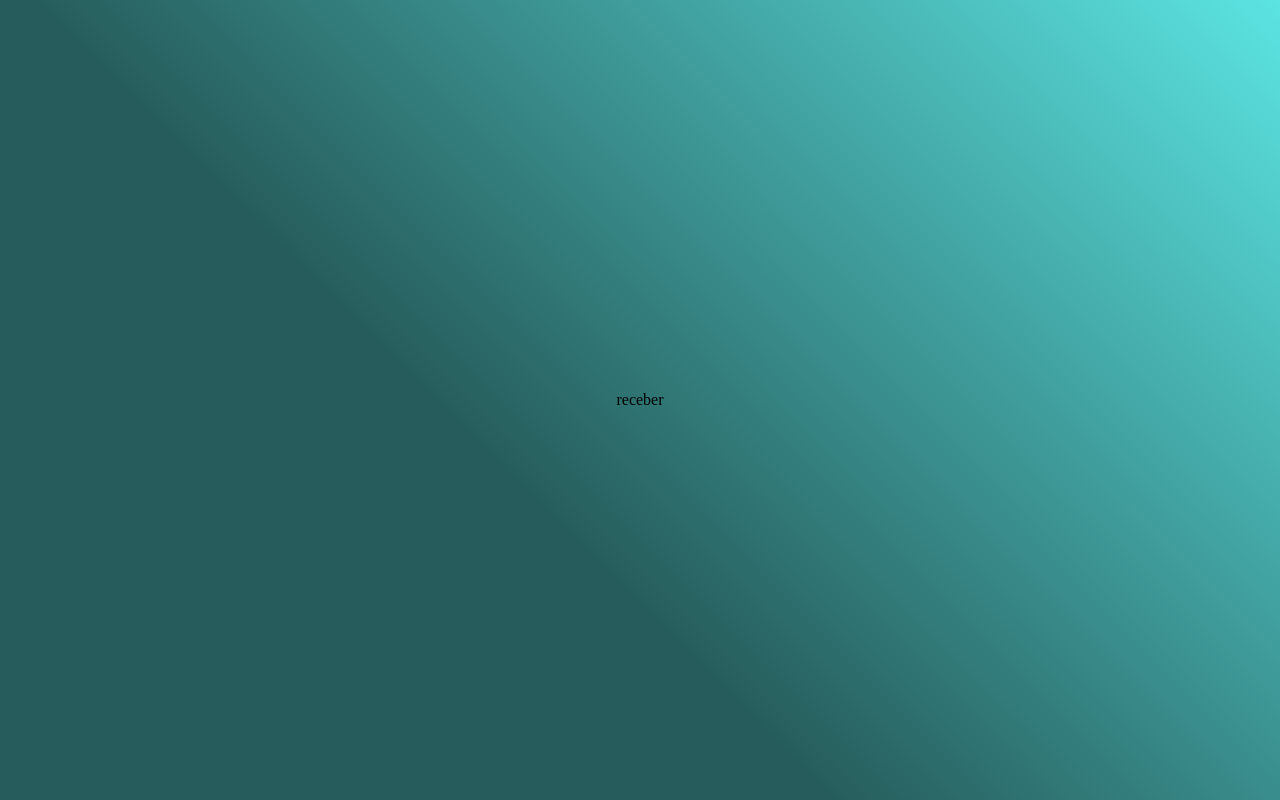
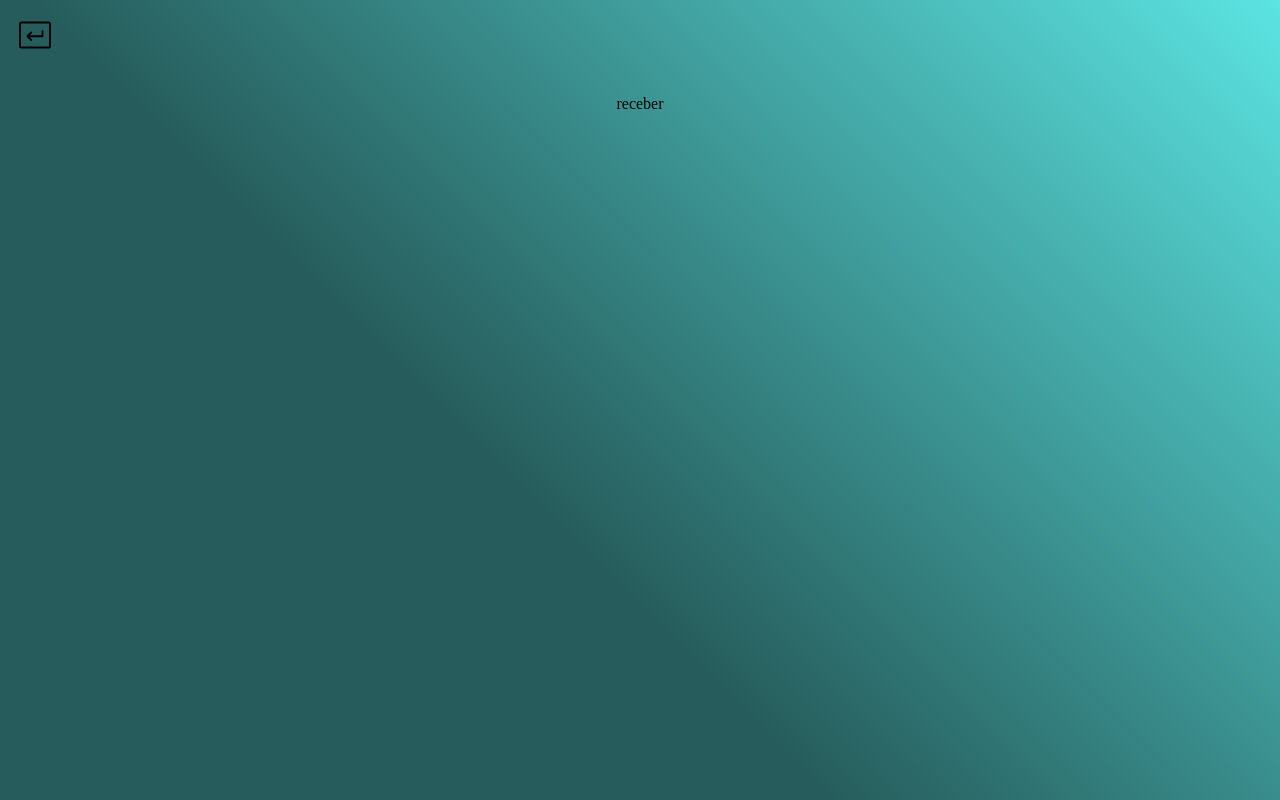
Before and after one commit to MabiuMoura/restaurante, a React (Vite) app: page /recebimentos in a window 1280 px wide. Built offline with nearby package versions, Linux system fonts and the light colour scheme.

Commit message:
create the return page component

```diff
--- a/package.json
+++ b/package.json
@@ -12,6 +12,7 @@
   "dependencies": {
     "react": "^19.1.0",
     "react-dom": "^19.1.0",
+    "react-icons": "^5.5.0",
     "react-router-dom": "^7.5.3",
     "react-toastify": "^11.0.5",
     "styled-components": "^6.1.18"
--- a/src/components/ReturnPage/index.tsx
+++ b/src/components/ReturnPage/index.tsx
@@ -0,0 +1,18 @@
+import { useNavigate } from "react-router-dom";
+import * as S from "./styles";
+import { PiKeyReturnLight } from "react-icons/pi";
+
+
+const ReturnPage: React.FC = () => {
+    const navigate = useNavigate();
+
+    const handleReturnPage = () => {
+        navigate(-1);
+    };
+
+    return(
+        <S.ReturnPageIcon onClick={handleReturnPage} />
+    )
+}
+
+export default ReturnPage
--- a/src/components/ReturnPage/styles.ts
+++ b/src/components/ReturnPage/styles.ts
@@ -0,0 +1,13 @@
+import styled from "styled-components";
+import { PiKeyReturnLight } from "react-icons/pi";
+
+export const ReturnPageIcon = styled(PiKeyReturnLight)`
+    width:40px;
+    height:40px;
+    transition: all 0.3s ease-in-out;
+    cursor: pointer;
+    &:hover{
+        width:50px;
+        height:50px;
+    }
+`
--- a/src/layout/styles.ts
+++ b/src/layout/styles.ts
@@ -5,5 +5,5 @@ export const MainContent = styled.div`
     width: 100%;
     height: 100%;
     background: linear-gradient(45deg, #265D5C 40%, #5BE4E2 100%);
-    padding: 30px;
+    padding: 15px;
 `
--- a/src/views/Receipts/index.tsx
+++ b/src/views/Receipts/index.tsx
@@ -1,8 +1,13 @@
+import ReturnPage from "../../components/ReturnPage";
 import * as S from "./styles";
 
 const Receipts = () => {
     return (
         <S.ReceiptsContainer>
+            <S.ReceiptsHeader>
+                <ReturnPage/>
+            </S.ReceiptsHeader>
+
             receber
         </S.ReceiptsContainer>
     )
--- a/src/views/Receipts/styles.ts
+++ b/src/views/Receipts/styles.ts
@@ -2,9 +2,16 @@ import styled from "styled-components";
 
 export const ReceiptsContainer = styled.div`
     display: flex;
-    flex-direction:row;
+    flex-direction:column;
     align-items: center;
-    justify-content: center;
     width: 100%;
     height: 100%;
 `
+
+export const ReceiptsHeader = styled.div`
+    width:100%;
+    height: 80px;
+    display:flex;
+    justify-content:start;
+    align-items:start;
+`
```
Also changed, not shown: 1 other file (tests, documents, lock files or other folders).
